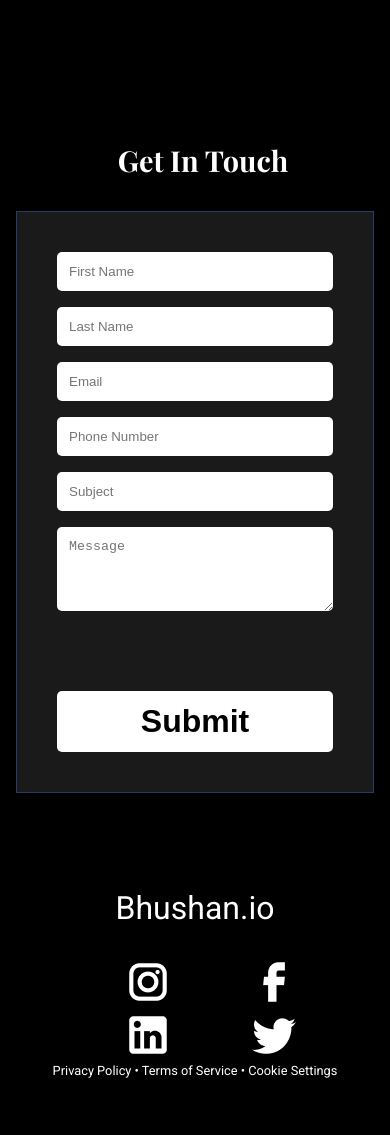
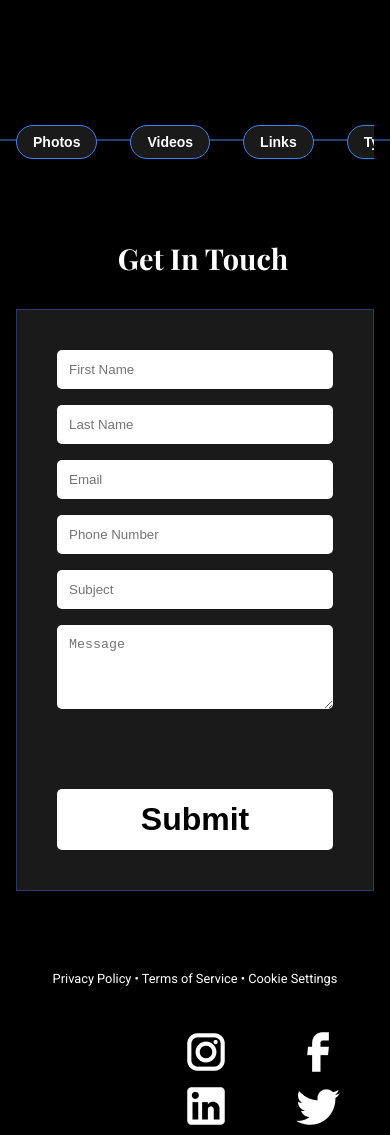
Before and after one commit to Bhushan-Gonthina/bhushan.io, a plain HTML site: page index.html in a window 390 px wide. Shown: the part 7042-8177 px from the top of the page. Before the commit the page ends 8136 px from the top, so only its background shows below. Drawn offline with nearby package versions, Linux system fonts and the light colour scheme.

Commit message:
Add files via upload

```diff
--- a/index.css
+++ b/index.css
@@ -10,17 +10,11 @@
       color: #fff;
 
     }
-    .single,#single{animation: appear linear;}
-    @keyframes appear{
-    form{
-        opacity: 0;
-        transform: translate(5vh);
-    }
-}
+    .single{animation: appear linear;}
  header{
   position: sticky;
-top: 0; left: 0; }
-    header, section {
+  top: 0; left: 0; }
+    header, section{
       padding: 2.2rem 0rem;
       max-width: 1200px;
       margin: auto;
@@ -152,7 +146,72 @@ top: 0; left: 0; }
         display: flex;
         align-items: center;
     }
-    #download{padding-left: 0.3rem;}
+    #download{padding-left: 0.3rem; }
+    .button-container{
+      padding: 0rem 0rem;
+      max-width: 1200px;
+      margin: auto;
+
+    }
+    .button-line-container {
+  position: relative;
+  padding: 0px 16px;
+  overflow-x: auto;
+}
+
+.line-background {
+  margin-top: 30px;
+  position: absolute;
+  top: 50%;
+  left: 0;
+  width: 100%;
+  height: 1px;
+  background-color: #3b82f6;
+  transform: translateY(-50%);
+  z-index: 1;
+}
+
+.scroll-buttons {
+  display: flex;
+  gap: 33px;
+  overflow-x: auto;
+  white-space: nowrap;
+  position: relative;
+  z-index: 2;
+  justify-content: center;
+}
+
+.scroll-buttons button {
+  padding: 8px 16px;
+  border: 1px solid #3b82f6;
+  background-color: #1a1a1a;
+  color: white;
+  border-radius: 9999px;
+  font-size: 14px;
+  cursor: pointer;
+  transition: background-color 0.3s ease;
+}
+
+.scroll-buttons button:hover {
+  background-color: #3b82f6;
+}
+
+.scroll-buttons::-webkit-scrollbar {
+  display: none;
+}
+
+.scroll-buttons {
+  -ms-overflow-style: none;
+  scrollbar-width: none;
+}
+
+@media (max-width: 768px) {
+  .scroll-buttons {
+    justify-content: flex-start;
+  }
+  .footl{padding-top: 1.6rem; padding-left: 5%;}
+}
+
     form {
       display: grid;
       gap: 1rem;
@@ -206,13 +265,15 @@ top: 0; left: 0; }
       }
       h2{font-size: 1rem;}
       #submit{font-size: 1.2rem; padding: 0.7rem; margin-bottom: 1rem;}
+      .footl{padding-top: 1.6rem; padding-left: 5%;}
     }
-     @media(max-width:300px){
+     @media(max-width:320px){
         .top-bar h1 {
       font-size: 1.2rem;
       #submit{font-size: 1.4rem;}
        .crd img{height: 15rem;}
-    }}
+    }
+  .footl{padding-top: 1.6rem; padding-left: 5%;}}
 
     @media(max-width:484px){
         .top-bar h1 {
@@ -226,13 +287,18 @@ top: 0; left: 0; }
         font-size: 0.7rem;
         margin: 0 0.3rem;
     }
+    .footl{padding-top: 1.6rem; padding-left: 5%;}
+
 
     }
     @media (max-width: 768px)
 {
    footer{display: flex; flex-direction: column-reverse;}
+   .footl{padding-top: 1.6rem; padding-left: 10%;}
    .crd{ display: flex; flex-direction: column;}
     .crd img{height: 12rem;}
+    section #per1 {display: flex; flex-direction: column; flex-flow: column;}
+    .footl{padding-top: 1.6rem; padding-left: 5%;}
 }
     @media (min-width: 900px) {
       .hero {
@@ -271,10 +337,12 @@ top: 0; left: 0; }
     }
     #submit{font-size: 1.4rem;}
 }
-footer{color: white; background-color: black;}
+.pbtn{ height: 1.8rem; width: 6rem; border: #fff 1px solid; border-radius: 30px;color: #4169e1; background-color: #1a1a1a; padding-left: 5rem;
+margin-left: 3rem;}
+ffooter{color: white; background-color: black;}
 footer nav a{padding: 1rem; color: #ffffff;}
 footer nav a:hover{box-shadow: 0 0 0 black;}
 .footd{padding: 1rem 0.6rem;}
-#footf{font-size: 2rem; padding-bottom: 0.3rem;}
+#footf{font-size: 2rem; padding-bottom: 0.3rem; padding-left: 45%;}
 .footl nav a{padding-left: 3rem;}
-.footl{padding-top: 1.6rem;}
+.footl{padding-top: 1.6rem; padding-left: 33%;}
--- a/index.html
+++ b/index.html
@@ -134,6 +134,18 @@ React.js</p>
     <h3 class="section-title">Get My Resume</h3>
     <a href="Bhushan_Resume.pdf" download style="text-decoration: none;"><button id="res">Download <img src="download.png" id="download" alt=""></button></a>
   </section>
+  <div class="button-container">
+    <div class="button-line-container">
+  <div class="line-background"></div>
+
+  <div class="scroll-buttons">
+    <a href="photos.html" style="text-decoration: none;"><button>Photos</button></a>
+    <a href="vidoes.html" style="text-decoration: none;"><button>Videos</button></a>
+    <a href="links.html" style="text-decoration: none;"><button>Links</button></a>
+    <a href="typography.html" style="text-decoration: none;"><button>Typography</button></a>
+    <a href="prototyping.html" style="text-decoration: none;"><button>Prototyping</button></a>
+  </div>
+  </div>
 
   <section id="contact">
     <h3 class="section-title">Get In Touch</h3>
@@ -163,7 +175,7 @@ React.js</p>
       <a href="https://x.com/i/flow/login?redirect_after_login=%2FBhushan90008343"><img src="twitter.png" alt=""></a>
     </nav>
      </div>
-     <div class="footd" id="footf">Bhushan.io</div>
+     <!--<div class="footd" id="footf">Bhushan.io</div>-->
 
 
 
```
Also changed, not shown: links.html (added, +23 -0 lines), photos.html (added, +23 -0 lines), prototyping.html (added, +23 -0 lines), typography.html (added, +23 -0 lines), vidoes.html (added, +23 -0 lines), empty.png (added).
